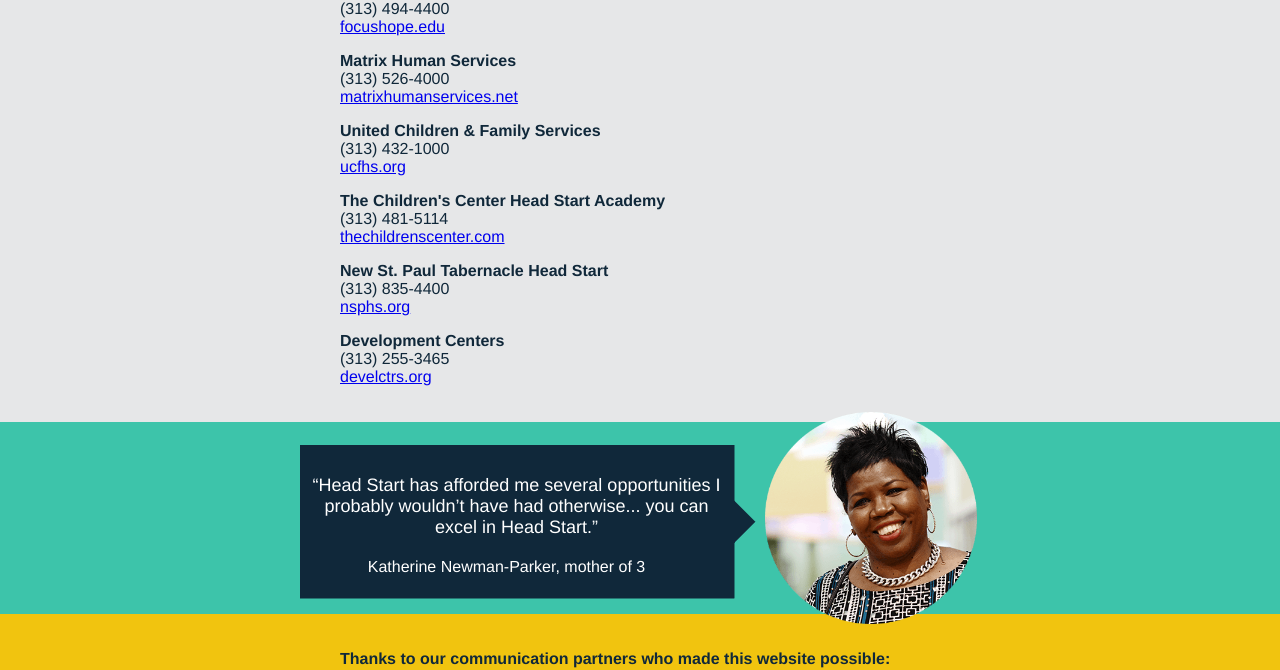
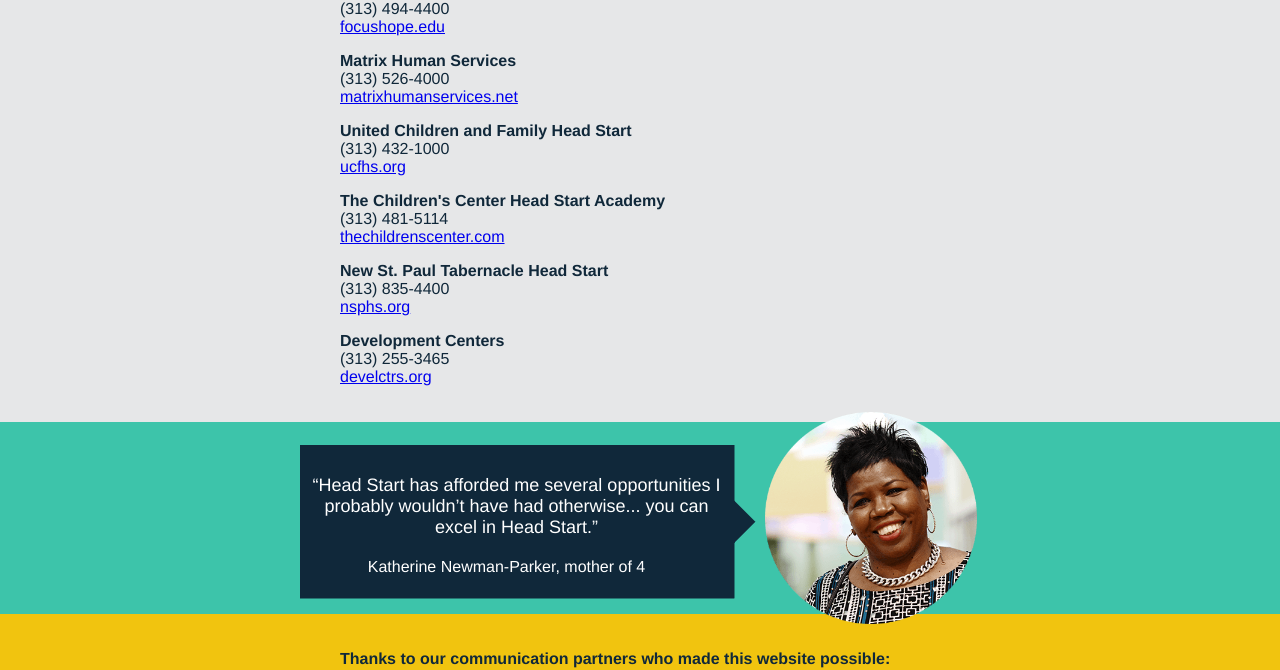
Before and after one commit to workdept/detroit-head-start, a Jekyll site: the page built from contact.html, in a window 1280 px wide. Shown: the part 1476-2146 px from the top of the page. Built offline with Jekyll 4.4.1, drawn with Linux system fonts in a browser that asks for light colours; nearby versions of some CDN libraries.

Commit message:
update content

```diff
--- a/contact.html
+++ b/contact.html
@@ -8,7 +8,7 @@ testimonial-1:
   quote: “My child has learned so much... she is advanced for her age and she really loves school!”
 
 testimonial-2:
-  name: Katherine Newman-Parker, mother of 3
+  name: Katherine Newman-Parker, mother of 4
   image: /images/testimonials/Katherine_Parker.png
   image-mobile: /images/testimonials/Katherine_Parker_M.jpg
   quote: “Head Start has afforded me several opportunities I probably wouldn’t have had otherwise... you can excel in Head Start.”
@@ -109,7 +109,7 @@ testimonial-2:
               <a href="http://www.matrixhumanservices.net/" target=
               "_blank">matrixhumanservices.net</a></p>
 
-              <p><b>United Children &amp; Family Services</b><br>
+              <p><b>United Children and Family Head Start</b><br>
               (313) 432-1000<br>
               <a href="http://www.ucfhs.org/" target=
               "_blank">ucfhs.org</a></p>
```
